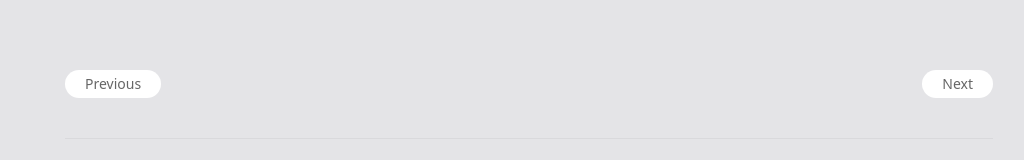
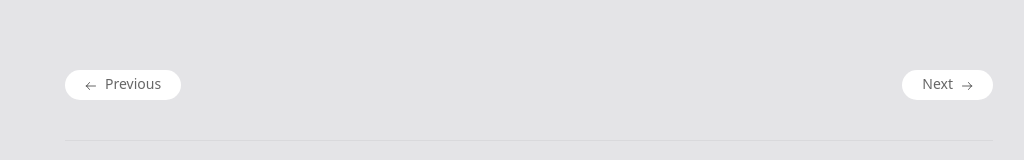
Before and after one commit to aivaras-bankauskas/vuetasks, a Vue app: page / in a window 1280 px wide. Shown: the part 1141-1301 px from the top of the page, without its empty margins (255-1279 px from the left). Built offline with nearby package versions, Linux system fonts and the light colour scheme.

Commit message:
BaseButton.vue: add slots for icons

```diff
--- a/src/components/buttons/BaseButton.vue
+++ b/src/components/buttons/BaseButton.vue
@@ -6,5 +6,9 @@
 </script>
 
 <template>
-    <button :type="type">{{ buttonText }}</button>
+    <button :type="type">
+        <slot name="frontIcon" />
+        {{ buttonText }}
+        <slot name="backIcon" />
+    </button>
 </template>
```
